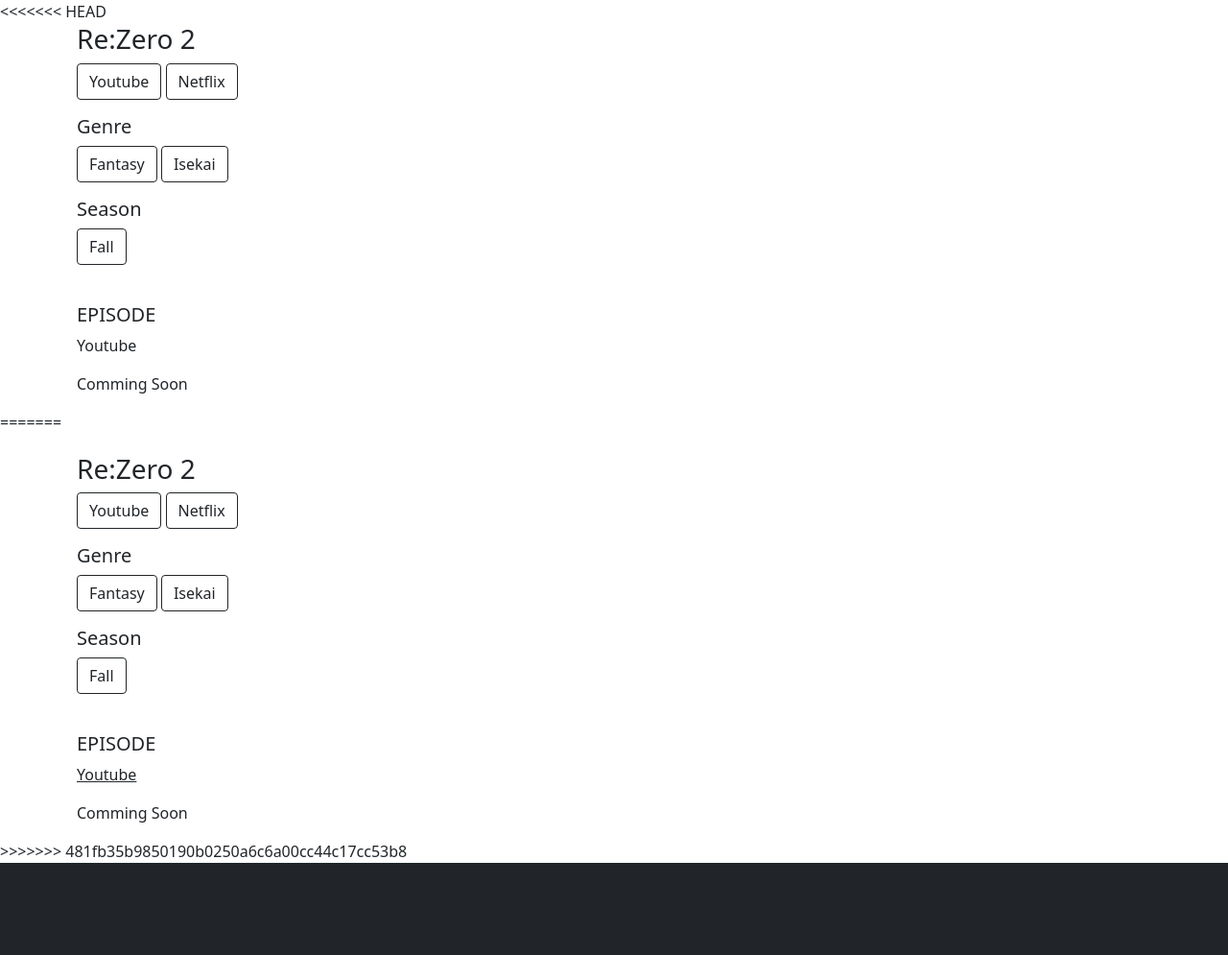
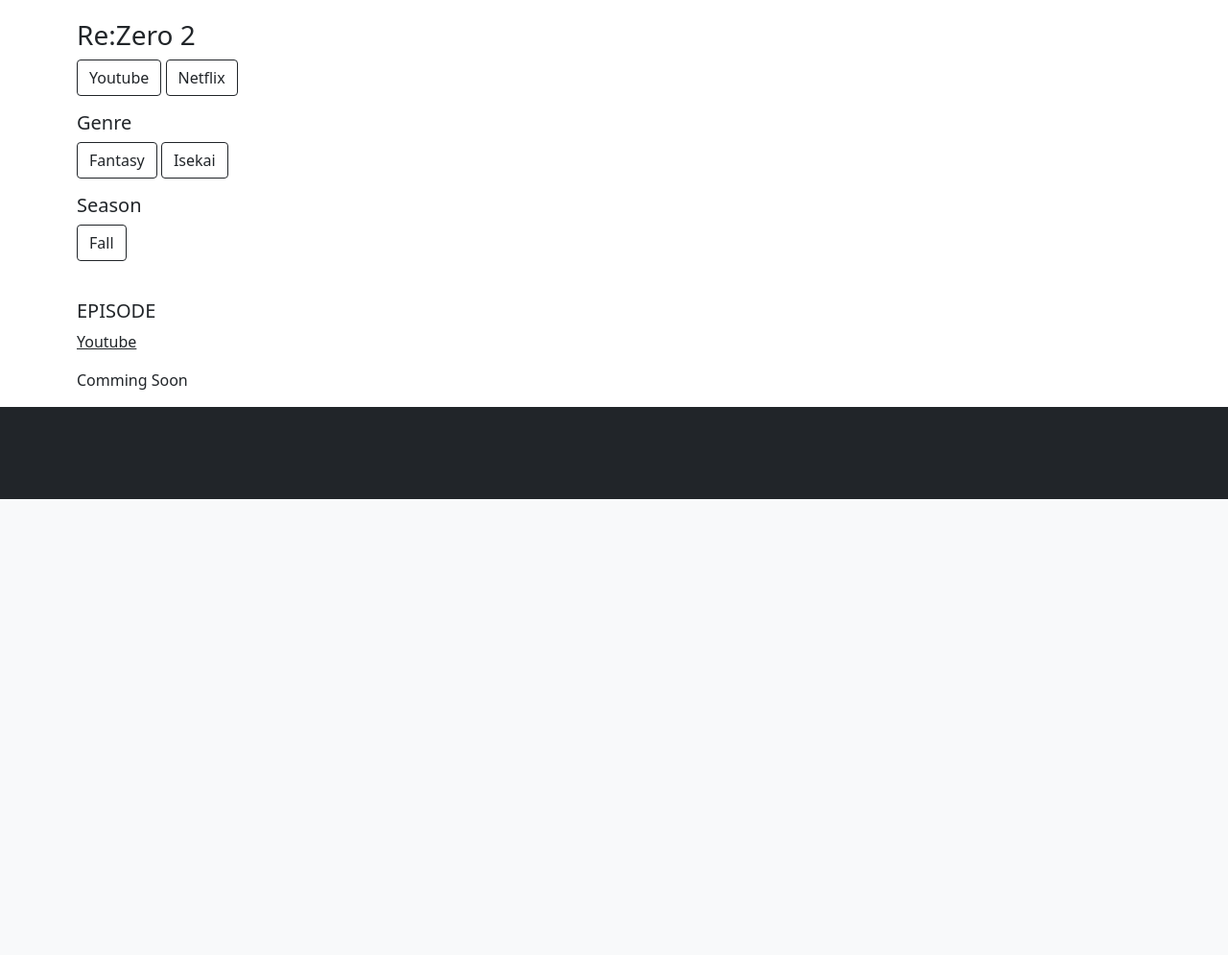
Before and after one commit to 6310682700/sukejuru, a Django app: page /home/2 in a window 1280 px wide; the page is wider, and only the part inside the window is pictured. Shown: the part 305-1300 px from the top of that part at 96% size. After the commit the page ends 825 px from the top of that part, so only its background shows below. Run offline with Django 4.2, Linux system fonts and the light colour scheme; data comes from the database, SQL or seed files in the repository; some libraries are stand-ins or nearby versions.

Commit message:
fix merge bug in anime_page

```diff
--- a/sukejuru/sekujuru_app/templates/Home/anime_page.html
+++ b/sukejuru/sekujuru_app/templates/Home/anime_page.html
@@ -5,42 +5,6 @@
 
 {% block content %}
 
-<<<<<<< HEAD
-<div style="position:relative; left:80px">
-    <h3>{{anime.anime_name}}</h3>
-
-    <form action="{% url 'anime_page' anime.anime_id %}" method="get">
-        {% for pf in platform%}
-        <input class="btn btn-outline-dark mt-auto" type="submit" value={{pf.name}} name="platform">
-        {% endfor %}
-    </form>
-
-    <h5>Genre</h5>
-    <form action="{% url 'search' %}" method="get">
-    {% for gn in genre %}
-        <input class="btn btn-outline-dark mt-auto" type="submit" value={{gn.name}} name="genre">
-    {% endfor %}
-    </form>
-
-    <h5>Season</h5>
-    <form action="{% url 'search' %}" method="get">
-        {% for ss in season %}
-        <input class="btn btn-outline-dark mt-auto" type="submit" value={{ss.name}} name="season">
-        {% endfor %}
-    </form>
-    <br>
-
-    <h5>EPISODE</h5> <p>{{current_platform}}</p>
-    {% if episode == None %}
-    <p>Comming Soon</p>
-    {% else %}
-    {% for epi in episode %}
-    <a href="{{epi.link}}"> Episode {{epi.episode}}</a> <br>
-    {% endfor %}
-    {% endif %}
-</div>
-
-=======
 <body>
     <div style="position:relative; left:80px ; padding-top : 20px">
         <h3>{{anime.anime_name}}</h3>
@@ -76,7 +40,6 @@
         {% endif %}
     </div>
 </body>
->>>>>>> 481fb35b9850190b0250a6c6a00cc44c17cc53b8
 
 
 {% endblock %}
```
